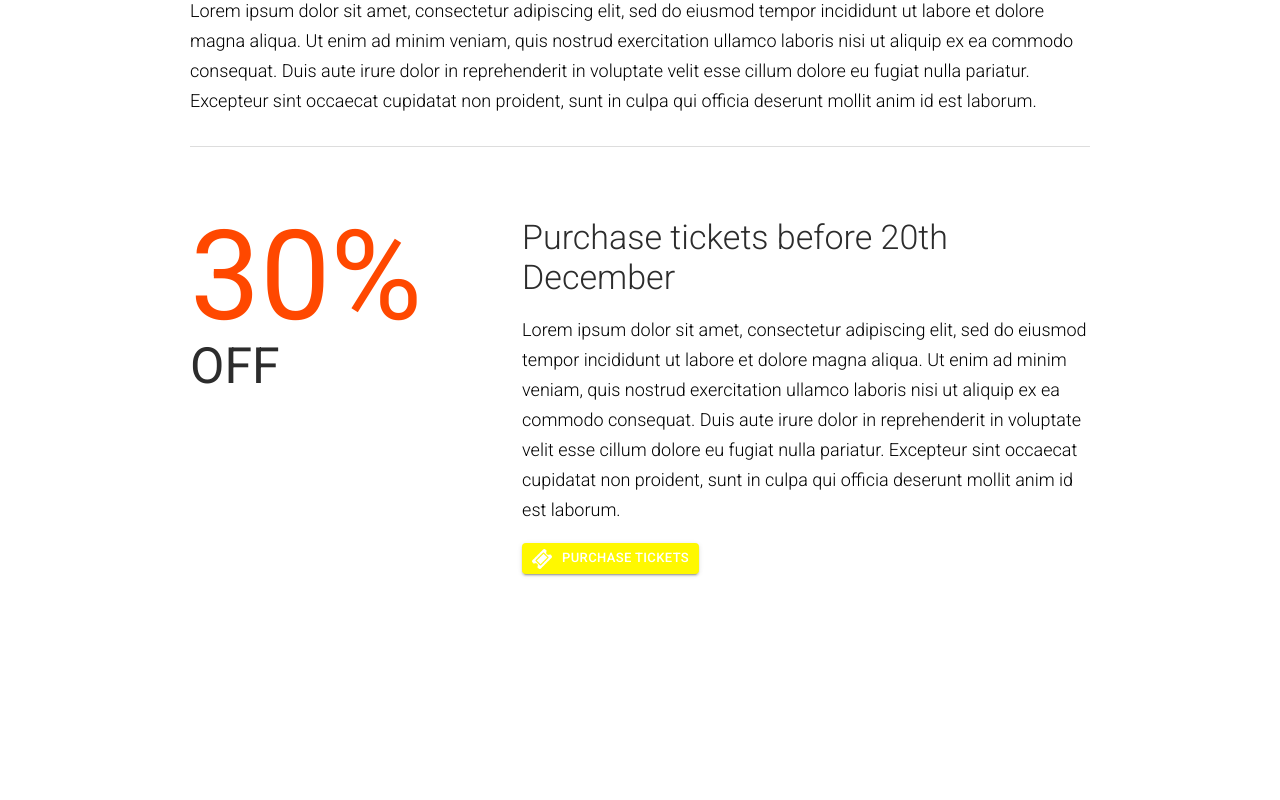
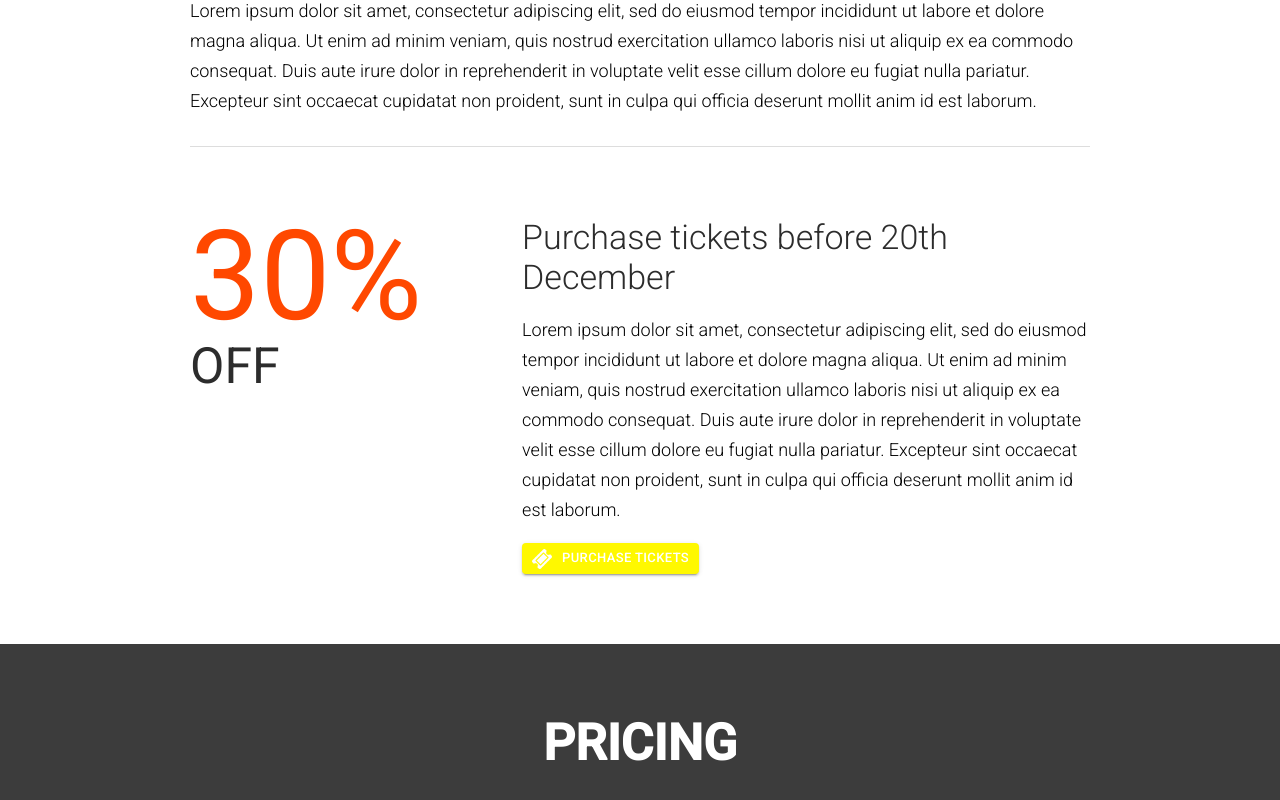
Before and after one commit to tddgit/react-venue, a React (Create React App) app: page / in a window 1280 px wide. Shown: the part 1654-2454 px from the top of the page. Before the commit the page ends 2298 px from the top, so only its background shows below. Built offline with nearby package versions, Linux system fonts and the light colour scheme.

Commit message:
Project till venue info

```diff
--- a/src/App.js
+++ b/src/App.js
@@ -4,18 +4,23 @@ import Header from "./components/header_footer/Header";
 import Featured from "./components/featured";
 import VenueInfo from "./components/venueNfo";
 import Highlights from "./components/Highlights";
+import Pricing from "./components/pricing";
 
 class App extends React.Component {
   render() {
     return (
       <div
         className={"App"}
-        style={{ height: "1500px", background: "cornflowerblue" }}
+        style={{
+          height: `${window.innerHeight}px`,
+          background: "cornflowerblue",
+        }}
       >
         <Header></Header>
         <Featured></Featured>
         <VenueInfo></VenueInfo>
         <Highlights></Highlights>
+        <Pricing></Pricing>
       </div>
     );
   }
--- /dev/null
+++ b/src/components/pricing/index.js
@@ -0,0 +1,54 @@
+import React, { Component } from "react";
+import MyButton from "../utils/MyButton";
+
+class Pricing extends Component {
+  state = {
+    prices: [100, 150, 250],
+    positions: ["Balcony", "Medium", "Star"],
+    desc: [
+      "Lorem ipsum dolor sit amet, consectetur adipiscing elit, sed do eiusmod tempor",
+      " incididunt ut labore et dolore magna aliqua. Ut enim ad minim veniam, quis nostrud",
+      " dolor in reprehenderit in voluptate velit esse cillum dolore eu fugiat nulla pariatur.",
+    ],
+    linkto: ["http://sales/b", "http://sales/m", "http://sales/s"],
+  };
+
+  showBoxes = () => {
+    this.state.prices.map((prices, index) => {
+      return (
+        <div className={"pricing_item"}>
+          <div className={"pricing_inner_wrapper"}>
+            <div className={"pricing_title"}>
+              <span>{this.state.prices[index]}</span>
+              <span>{this.state.positions[index]}</span>
+              <div className={"pricing description"}>
+                {this.state.desc[index]}
+              </div>
+              <div className={"pricing button"}>
+                <MyButton
+                  text={"Purchase"}
+                  bck={"#fff800"}
+                  color={"#ffffff"}
+                  link={this.state.linkto[index]}
+                />
+              </div>
+            </div>
+          </div>
+        </div>
+      );
+    });
+  };
+
+  render() {
+    return (
+      <div className={"bck_black"}>
+        <div className={"center_wrapper pricing_section"}>
+          <h2>Pricing</h2>
+          <div className={"pricing-wrapper"}>{this.showBoxes()}</div>
+        </div>
+      </div>
+    );
+  }
+}
+
+export default Pricing;
```
